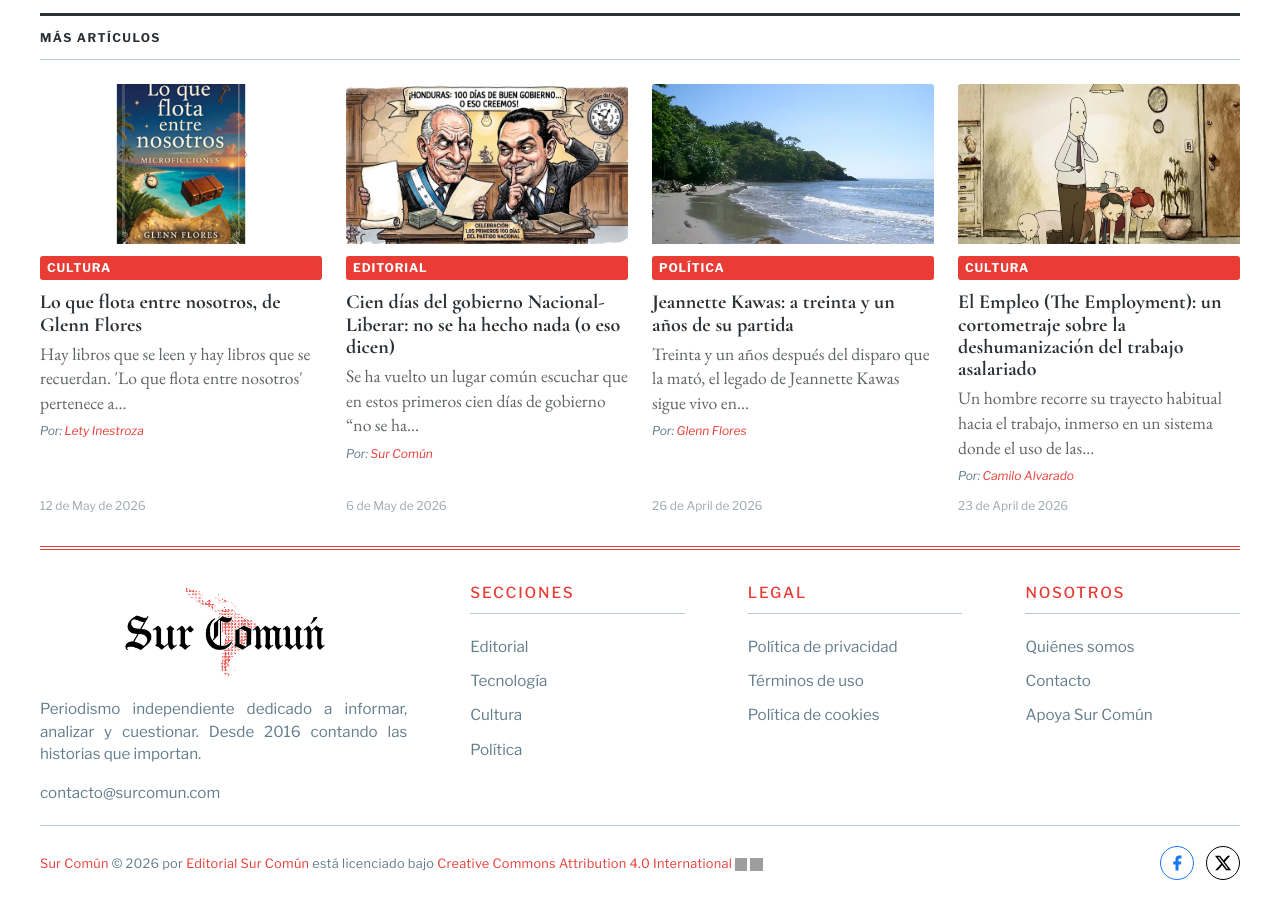
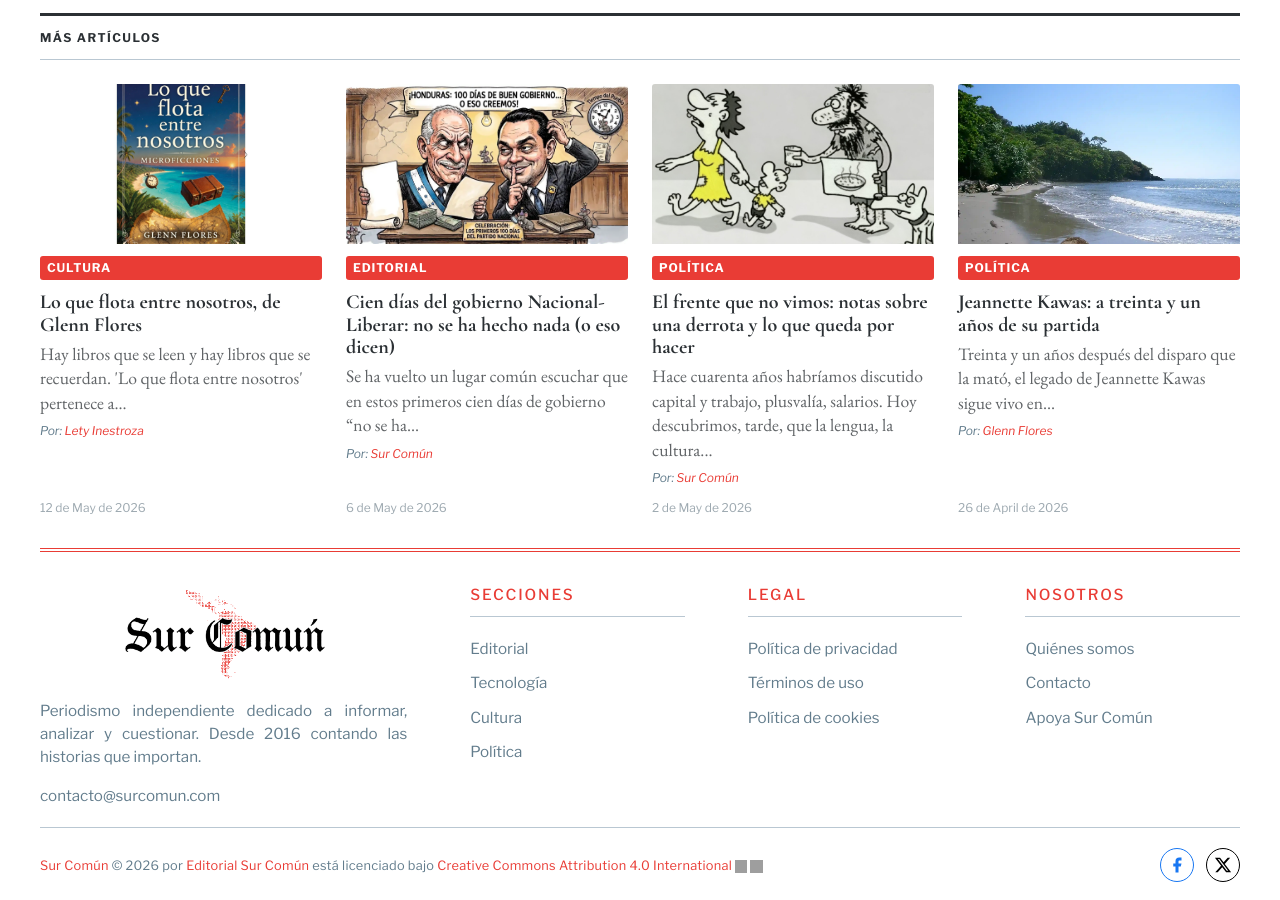
Before and after one commit to camilo78/surcomun.github.io, a Jekyll site: the page built from _posts/2026-05-02-lo-que-la-huelga-del-54-le-debe-a-las-mujeres.md, in a window 1280 px wide and 900 px high, scrolled down 2770 px. Built offline with Jekyll 4.4.1, drawn with Linux system fonts in a browser that asks for light colours; some web fonts are replaced; some of the changed lines change nothing that is shown; some of the changed text lies outside the part shown; grey boxes are pictures that could not be loaded.

Commit message:
Eliminar el archivo sobre la guerra cultural y agregar nuevo post sobre la huelga del 54 y su legado para las mujeres

```diff
--- a/_posts/2026-05-02-lo-que-la-huelga-del-54-le-debe-a-las-mujeres.md
+++ b/_posts/2026-05-02-lo-que-la-huelga-del-54-le-debe-a-las-mujeres.md
@@ -6,8 +6,8 @@
 tags: [huelga-del-54, mujeres, honduras, historia, movimiento-obrero, derechos-de-la-mujer, memoria-histórica]
 excerpt: "Fueron ellas quienes sostuvieron el paro desde adentro. Setenta años después, su nombre sigue faltando en los relatos oficiales de la resistencia."
 author: Glenn Flores
-popular: true
-featured: true
+popular: false
+featured: false
 cover_image: "/assets/img/posts/mujeres_cocinando_54.jpg"
 cover_caption: "Foto. RPP....Mujeres  cocinando, Huelga 1954."
 ---
--- a/_posts/2026-05-02-2026-04-30-la-guerra-que-perdimos-sin-pelearla.md
+++ b/_posts/2026-08-03-el-frente-que-no-vimos-notas-sobre-una-derrota-y-lo-que-queda-por-hacer.md
@@ -1,6 +1,6 @@
 ---
 layout: post
-title: "La guerra que perdimos sin pelearla"
+title: "El frente que no vimos: notas sobre una derrota y lo que queda por hacer"
 subtitle: "Notas sobre la conquista cultural del neoliberalismo y la tarea pendiente"
 date: 2026-05-02 09:00:00 -0600
 categories: [política, cultura, opinión]
@@ -11,16 +11,14 @@
 author: Sur Común
 license: CC BY 4.0
 show_cover: false
-published: false
+published: true
 cover_image: "/assets/img/posts/pobre-derecha.jpg"
 cover_caption: "Caricatura de Matador (Julio César González)"
 ---
 
 Hace cuarenta años habríamos discutido la relación entre capital y trabajo, la plusvalía, la explotación, los salarios, los medios de producción. Hoy discutimos la lengua, la cultura, el deseo, el sentido común, la épica de lo cotidiano —y descubrimos, tarde, que esos campos no eran subsidiarios: eran el frente principal en el que la izquierda perdió mientras se preparaba para otra guerra. Este texto intenta nombrar esa derrota y, sobre todo, lo que queda por hacer.
 
-Hace cuarenta años se dicutia sobre la relacion entre capital y trabajo, plusvalia, la explotación, los salarios los medios de producción. Hos se dicute la lengua, la cultura, el sentido común —descubrimos, tarde que esos campos no eras secundarios: eran un frente necesario en el que la izquierda perdió mientras se preparaba en el plano de lo teorico económico, político, filosófico y muchos campos de estudios.
-
-## I. La conquista que nadie nos contó como conquista
+## I. La conquista que nadie nos contó como conquista.
 
 Hay una idea que aparece una y otra vez en el pensamiento político de los últimos años, y vale la pena decirla sin rodeos: el neoliberalismo no es sólo un modelo económico. Es también una forma de organizar la cultura, y lo es de manera totalitaria. No nos obligó a vivir en una sociedad determinada: nos quitó la capacidad de imaginar otra.
 
@@ -38,19 +36,9 @@
 
 Conviene ser honestos sobre el diagnóstico: la clase trabajadora hondureña no fue derrotada en una sola batalla. Lo que pasó fue más largo y más callado: una conquista que, como todas las conquistas, no se ganó en el momento visible del enfrentamiento sino en lo que vino después. Tomás Moulian, escribiendo sobre el Chile post-dictadura en *Chile actual: anatomía de un mito*, describió bien la mecánica: primero se destruyen o cooptan los liderazgos populares —los sindicalistas, los maestros, los ambientalistas, los líderes campesinos—; luego se ridiculizan los símbolos —la huelga, la marcha del Primero de Mayo, hasta la palabra "obrero" suena antigua—; después se cambia la lengua misma con la que pensamos lo que nos pasa; y por último se le da algo a quien acepte vivir bajo las nuevas reglas.
 
-Aquí los cuatro movimientos se cumplieron, casi punto por punto. Liderazgos sindicales y campesinos amenazados, asesinados o comprados —de Ángel Pavón y Moisés Landaverde a Berta Cáceres y Juan López, la lista es larga, y no son sólo nombres conocidos: son los que decidieron resistir—. Símbolos vaciados: el Primero de Mayo convertido en feriado de descanso, la idea misma de "lucha de clases" tratada como reliquia ideológica, los sindicatos pintados como mafias en lugar de como organizaciones de defensa. Una nueva lengua que circula en cada anuncio, cada capacitación, cada sermón evangélico, cada feria de empleo: *emprendimiento, resiliencia, meritocracia, talento, sal de tu zona de confort*. Y dádivas para quienes acepten el orden nuevo: bonos, becas condicionadas, un puesto en una alcaldía, un programa de televisión, un nombramiento en una junta. Pequeños premios que enseñan, sin necesidad de decirlo, que la sumisión paga mejor que la dignidad.
+Aquí los cuatro movimientos se cumplieron, casi punto por punto. Los liderazgos, amenazados, asesinados o comprados: primero los sindicales y magisteriales —Miguel Ángel Pavón y Moisés Landaverde, acribillados por el Batallón 3-16 en 1988; la lista de los ochenta y noventa es larga—; después, cuando el sujeto de la resistencia mutó de la fábrica y la escuela al territorio, los liderazgos indígenas y ambientales: Berta Cáceres y Juan López, asesinados por defender un río. Distintas décadas, distintos nombres, el mismo mecanismo. Los símbolos, vaciados: el Primero de Mayo convertido en feriado de descanso, la idea misma de «lucha de clases» tratada como reliquia ideológica, los sindicatos pintados como mafias en lugar de como organizaciones de defensa. Una nueva lengua que circula en cada anuncio, cada capacitación, cada sermón evangélico, cada feria de empleo: emprendimiento, resiliencia, meritocracia, talento, sal de tu zona de confort. Y dádivas para quienes acepten el orden nuevo: bonos, becas condicionadas, un puesto en una alcaldía, un programa de televisión, un nombramiento en una junta. Pequeños premios que enseñan, sin necesidad de decirlo, que la sumisión paga mejor que la dignidad.
 
-## II. La invención de la "clase media"
-
-Una de las jugadas más eficaces de esa conquista fue inventar una categoría: la clase media. No la clase media de los manuales de sociología, con sus discusiones de definición, sino la clase media como ficción que se traga todo. La jugada es astuta porque pega por dos lados al mismo tiempo: por un lado borra a la clase trabajadora, por otro vuelve invisible a la clase dirigente. Si todos somos clase media, ya no hay ganadores ni perdedores estructurales. Sólo hay individuos con más o menos esfuerzo, más o menos suerte, más o menos talento.
-
-En Honduras, el pobre —que antes era, al menos, objeto de respeto político, aunque fuera con paternalismo— pasa a ser sospechoso, vago, aprovechado: alguien que vive de los bonos del gobierno y que, si no sale adelante, es porque no quiere. La pobreza deja de ser un problema producido por el orden social y se convierte en una falla personal. Es lo que se escucha cada día en los programas de televisión y de radio, en los grupos de WhatsApp familiares, en los sermones de las megaiglesias y en las mesas de cualquier familia: el problema ya no es estructural, es de carácter.
-
-Aquí está el truco que conviene desarmar: mientras con una mano se repite que las clases ya no existen y que todos somos clase media, con la otra mano la desigualdad crece sin parar. Esa contradicción no es un fallo del sistema. Es una de las condiciones que el sistema necesita para seguir funcionando.
-
-Y la operación cala tan hondo porque toca algo más íntimo que el dinero: toca el gusto, el estatus, la sensación de pertenecer. Lo que nos parece bonito, lo que nos parece "fino", lo que nos parece culto, casi nunca lo elegimos solos: lo elegimos para parecernos a quienes están un poco más arriba y diferenciarnos de quienes están un poco más abajo. Esa pelea silenciosa por ser "más de clase media que el vecino" —se ve en el carro que uno se compra, en el colegio donde mete a los hijos, en la colonia donde decide vivir, en lo que sirve cuando llegan visitas— es justamente el juego que el sistema necesita que juguemos. Mientras estamos ocupados en él, no hay tiempo para preguntarse otras cosas.
-
-Y la consecuencia política es brutal: la clase media inventada es una clase anestesiada. Le tiene miedo al conflicto porque el conflicto revela las contradicciones del orden del que ella misma depende. Entiende la cultura como decoración —algo para colgar en la sala o para decorar la mesa—, no como espacio de disputa. Por eso buena parte del trabajo cultural, cuando entra a ese marco, ya juega perdiendo: termina haciéndole compañía decorativa a una clase que necesita justamente lo contrario.
+## II. La invención de la "clase media".
 
 {% if page.cover_image %}
 <figure class="post-cover">
@@ -59,17 +47,27 @@
 </figure>
 {% endif %}
 
-## III. Por qué la izquierda juega siempre en campo contrario
+Una de las jugadas más eficaces de esa conquista fue inventar una categoría: la clase media. No la clase media de los manuales de sociología, con sus discusiones de definición, sino la clase media como ficción que se traga todo. La jugada es astuta porque pega por dos lados al mismo tiempo: por un lado borra a la clase trabajadora, por otro vuelve invisible a la clase dirigente. Si todos somos clase media, ya no hay ganadores ni perdedores estructurales. Sólo hay individuos con más o menos esfuerzo, más o menos suerte, más o menos talento.
 
-Esto es así, jugamos en campo contrario: las fronteras de "lo que se puede decir" las trazaron ellos. Cuando un dirigente de derecha habla, su discurso ya cae adentro de lo que la mayoría considera razonable —porque ese terreno lo trabajaron durante décadas—. Cuando habla la izquierda, en cambio, primero tiene que demostrar que el suelo donde pisa existe.
+En Honduras, el pobre —que antes era, al menos, objeto de respeto político, aunque fuera con paternalismo— pasa a ser sospechoso, vago, aprovechado: alguien que vive de los subsidios del gobierno y que, si no sale adelante, es porque no quiere. La pobreza deja de ser un problema producido por el orden social y se convierte en una falla personal. Es lo que se escucha cada día en los programas de televisión y de radio, en los grupos de WhatsApp familiares, en los sermones de las megaiglesias y en las mesas de cualquier familia: el problema ya no es estructural, es de carácter.
 
-Hall lo describió con un nombre que sigue siendo útil: *populismo autoritario*. La nueva derecha no es más astuta porque tenga mejor marketing. Lo es porque aprendió a hablar la lengua de la calle, el "así son las cosas" cotidiano, mientras la izquierda escribía manifiestos que casi nadie leía. La derecha trabajó el subsuelo —la radio, la televisión, el púlpito, la sobremesa, ahora las redes—, y desde ahí decide qué es decible y qué no. Es la diferencia entre quien construye la cancha y quien apenas llega a jugar el partido.
+Aquí está el truco que conviene desarmar: mientras con una mano se repite que las clases ya no existen y que todos somos clase media, con la otra mano la desigualdad crece sin parar. Esa contradicción no es un fallo del sistema. Es una de las condiciones que el sistema necesita para seguir funcionando.
+
+Y la operación cala tan hondo porque toca algo más íntimo que el dinero: toca el gusto, el estatus, la sensación de pertenecer. Lo que nos parece bonito, lo que nos parece "fino", lo que nos parece culto, casi nunca lo elegimos solos: lo elegimos para parecernos a quienes están un poco más arriba y diferenciarnos de quienes están un poco más abajo. Esa pelea silenciosa por ser "más de clase media que el vecino" —se ve en el carro que uno se compra, en el colegio donde mete a los hijos, en la colonia donde decide vivir, en lo que sirve cuando llegan visitas— es justamente el juego que el sistema necesita que juguemos. Mientras estamos ocupados en él, no hay tiempo para preguntarse otras cosas.
+
+Y la consecuencia política es brutal: la clase media inventada es una clase anestesiada. Le tiene miedo al conflicto porque el conflicto revela las contradicciones del orden del que ella misma depende. Entiende la cultura como decoración —algo para colgar en la sala o para decorar la mesa—, no como espacio de disputa. Por eso buena parte del trabajo cultural, cuando entra a ese marco, ya juega perdiendo: termina haciéndole compañía decorativa a una clase que necesita justamente lo contrario.
+
+## III. Por qué la izquierda juega siempre en campo contrario.
+
+Esto es así, jugamos en campo contrario: las fronteras de "lo que se puede decir" las trazaron ellos. Cuando un dirigente de derecha habla, su discurso ya cae adentro de lo que la mayoría considera razonable —porque ese terreno lo trabajaron durante décadas—. Cuando habla la izquierda, en cambio, primero tiene que demostrar que el suelo donde esta parado existe.
+
+Hall lo describió con un nombre que sigue siendo útil: *populismo autoritario*. La nueva derecha no es más astuta porque tenga mejor marketing. Lo es porque aprendió a hablar la lengua de la calle, el "así son las cosas" cotidiano, mientras la izquierda escribía manifiestos que casi nadie leía. La derecha trabajó el subsuelo —la radio, la televisión, el púlpito, la sobremesa, ahora las redes—, y desde ahí decide lo que se puede decir y qué no. Es la diferencia entre quien juega en cancha propia y de quien juega en campo contrario.
 
 Wendy Brown lo dijo de otro modo: el neoliberalismo no se quedó en imponer políticas económicas. Instaló una manera de ver la vida entera. Bajo esa lógica, todo se vuelve cuestión de inversión y rendimiento: la educación, la salud, las amistades, el cuerpo, hasta uno mismo. Cada persona se convierte en empresario de sí mismo. Y un empresario de sí mismo no se piensa como parte de una clase, ni como ciudadano de un país, ni como miembro de una comunidad. Se piensa como un proyecto individual: si le va bien es por mérito propio, si le va mal es por culpa propia.
 
 El efecto es doblemente devastador. Por un lado borra la identidad colectiva: nadie es ya trabajador, ni vecino, ni miembro de un sindicato; todos somos emprendedores en construcción. Por el otro, hace que cada golpe se viva en privado: el desempleo se vuelve un fracaso personal, la deuda un error de cálculo, el agotamiento una debilidad de carácter, la precariedad una etapa que hay que atravesar con buena actitud. Lo que antes era político, dejó de serlo. Lo que antes era injusto, se hizo íntimo.
 
-## IV. El entretenimiento como vehículo principal de ideología
+## IV. El entretenimiento como vehículo principal de ideología.
 
 Hay un error que la izquierda repite con una constancia asombrosa: dedicar casi toda su crítica a los noticieros y casi nada al entretenimiento. La decisión se entiende —los noticieros son donde la ideología se ve a simple vista— pero es un error táctico de los grandes. Las ideas calan mucho más hondo cuando no parecen ideas. Cuando vienen disfrazadas de telenovela, de serie, de partido de fútbol, de meme. Los productos culturales masivos no son entretenimiento con un mensaje ideológico añadido. Son ideología pura, servida con tal eficacia que el espectador se la traga creyendo que sólo se está distrayendo.
 
@@ -77,13 +75,13 @@
 
 Pasa lo mismo con las telenovelas o con las series familiares donde se nos vende la idea del "señor decente, trabajador, de clase media, que no se mete en política". No hace falta una conspiración: basta con que el mercado del entretenimiento —tal como está armado— premie sistemáticamente las historias que evitan el conflicto y entierre las que lo nombran. Las primeras se vuelven éxitos masivos. Las segundas, "películas de festival" que casi nadie ve.
 
-## V. Dejar de analizar y empezar a contar
+## V. Dejar de analizar y empezar a contar.
 
 Si el diagnóstico es correcto, ¿qué queda por hacer? Hay una opción que se está vendiendo mucho y que conviene descartar de entrada: la de los *think tanks* (laboratorios de ideas). La idea de que basta con que una vanguardia intelectual piense ideas brillantes y luego las transmita al pueblo —"para crear una identidad"— es justo lo contrario de lo que una política cultural de izquierdas debería hacer. No se trata de inventar identidades para ofrecérselas a la gente como un producto nuevo: se trata de desvelar las identidades que ya existen y que el orden dominante mantiene cuidadosamente borrosas.
 
 Tampoco se trata de fabricar permanentemente un léxico nuevo. Hay que usar las palabras de la calle para decir las cosas que en la calle no se dicen. Volver a dar peso a palabras que ya tuvieron un significado claro para todos —*banquero, jefe, dueño, patrón*— y que han sido cuidadosamente diluidas en eufemismos: *socio estratégico, generador de empleo, líder visionario*. Recuperar significados, no fabricarlos.
 
-Y, sobre todo, hay que dejar de analizar y empezar a contar. La izquierda ha desarrollado, en el último medio siglo, una capacidad analítica notable: sabemos cuál es la trayectoria exacta de la flecha, podemos dibujar el arco, calculamos sin error la influencia del viento. Pero nos faltan arqueros. Nos sobran físicos del proyectil y nos falta gente que lance flechas. La metáfora describe bien el problema: la izquierda actual analiza muy bien, pero produce muy poco. Le sobran cabezas para entender el mundo y le faltan manos para contarlo. Le faltan novelas, canciones, series, memes, celebraciones populares —todo eso que en el día a día le va enseñando a la gente qué es normal y qué no.
+Y, sobre todo, hay que dejar de analizar y empezar a contar. La izquierda ha desarrollado, en el último medio siglo, una capacidad analítica notable: sabemos cuál es la trayectoria exacta de la flecha, podemos dibujar el arco de trayectoria, calculamos sin error la influencia del viento. Pero nos faltan arqueros. Nos sobran físicos del proyectil y nos falta gente que lance flechas. La izquierda actual analiza muy bien, pero produce muy poco. Le sobran cabezas para entender el mundo y le faltan voces para contarlo. Le faltan novelas, canciones, series, memes, celebraciones populares —todo eso que en el día a día le va enseñando a la gente qué es normal y qué no.
 
 Esto no es minusvalorar el documental, el ensayo, el dato: son necesarios e ineludibles. Lo que falta es la narrativa emocional, la épica de lo cotidiano. Y aquí, en América Latina, hubo voces que hicieron mucho antes de que alguien lo nombrara como tarea política.
 
@@ -93,15 +91,9 @@
 
 Y en Honduras tenemos a **Ramón Amaya Amador**, cuya *Prisión verde* (1950) es una de las novelas más importantes que se han escrito sobre la clase trabajadora hondureña. Amaya Amador, hijo de campesinos, trabajador bananero él mismo, militante comunista, narró el infierno de los campos de la United Fruit y la Standard Fruit con la precisión de quien lo había vivido. Su libro fue censurado, sus ediciones perseguidas, su nombre borrado de los programas escolares durante décadas. Eso también forma parte del diagnóstico de este ensayo: una literatura que nombró lo que el poder prefería callar fue, ella misma, callada. Recuperar a Amaya Amador hoy —leerlo, citarlo, llevarlo a las aulas, discutirlo en revistas como ésta— es uno de los gestos culturales más concretos que se pueden hacer en Honduras para que la épica de los obreros bananeros deje de ser una nota al pie de la historia oficial.
 
-## VI. Lo que la cultura puede hacer (y por qué importa para Honduras)
+## VI. Lo que la cultura puede hacer (y por qué importa para Honduras).
 
-Hay un riesgo obvio en este tipo de textos: convertirlos en un desfile de autores aplicado sin matices a una realidad como la nuestra, que tiene su propia historia y sus propias contradicciones. Para evitar ese riesgo, conviene cerrar con tres observaciones específicas para nuestra región.
-
-**Primera.** La invención de la clase media también se hizo acá, pero con materiales propios. La aspiración de ser "clase media" en Centroamérica no se monta sobre una clase obrera fordista derrotada, como en Inglaterra. Se monta sobre una mayoría empobrecida que, ante la ausencia de un Estado que garantice derechos básicos, aprendió a leer su propia supervivencia como mérito personal y la pobreza del vecino como falta de esfuerzo. *Si yo logré ponerle techo a mi familia, fue porque me esforcé. Si el otro no lo logra, será porque no quiso.* Esa lectura le sirve al orden tal como está, y se repite todos los días desde la televisión, los púlpitos de las megaiglesias y, cada vez más, las redes sociales.
-
-**Segunda.** La idea del "emprendedor de sí mismo" que describía Wendy Brown se encarnó en Honduras como una pedagogía oficial. Cada joven sin trabajo recibe el mismo consejo: monte su propio negocio. Cada migrante: aproveche bien las remesas, inviértalas, no las "queme". Cada trabajadora informal: profesionalícese, capacítese, certifíquese. La operación es siempre la misma: tomar un problema político —la falta de empleo digno— y devolvérselo a cada persona como un proyecto individual. Si funciona, es mérito propio. Si fracasa —y casi siempre fracasa— es culpa propia. El gobierno no falló: usted no se esforzó lo suficiente.
-
-**Tercera.** En este país, defender la cultura no es un lujo. Es —junto con la defensa de la tierra, del agua y de la vida de quienes las defienden— uno de los pocos terrenos donde todavía puede recomponerse, con paciencia, una identidad colectiva capaz de nombrar al adversario. Asaltar la cultura, parafraseando una formulación clásica, no es tomarla por la fuerza: es liberarla de la lógica que la convierte en mercancía decorativa, devolverle el carácter de espacio de disputa y, donde haga falta, construir un aparato cultural propio sin pedir permiso.
+ En este país defender la cultura no es un lujo. Es, junto con defender la tierra, el agua y la vida de los que las defienden, una de las pocas canchas donde todavía se puede ir armando, de a poco, una identidad colectiva que sepa señalar al enemigo. Tomarse la cultura —para parafrasear una idea que ya es clásica— no es agarrarla a la fuerza: es sacarla de esa lógica que la convierte en mercancía decorativa, devolverle su lugar como terreno de pelea y, donde haga falta, armar un aparato cultural propio sin pedirle permiso a nadie.
 
 Bien entendida, la cultura hace cinco cosas que ninguna otra esfera puede hacer al mismo tiempo. Pone nombre al conflicto que el sistema disfraza. Devuelve identidades sin inventarlas: las que ya existen, sólo que estaban borrosas. Vuelve a unir las decisiones del poder con sus consecuencias en la vida de la gente —para que se sepa quién decidió qué y a quién le costó—. Baja el umbral de lo aceptable, mostrando que esto que parece "así son las cosas" no es destino, es un arreglo que se puede cambiar. Y pone lo cotidiano, ese campo donde todos los días se libra una pelea ideológica que casi nadie ve, a jugar de nuestro lado.
 
@@ -109,7 +101,7 @@
 
 ---
 
-## Referencias
+## Referencias.
 
 Amaya Amador, R. (1950/2017). *Prisión verde*. Editorial Guaymuras.
 
```
